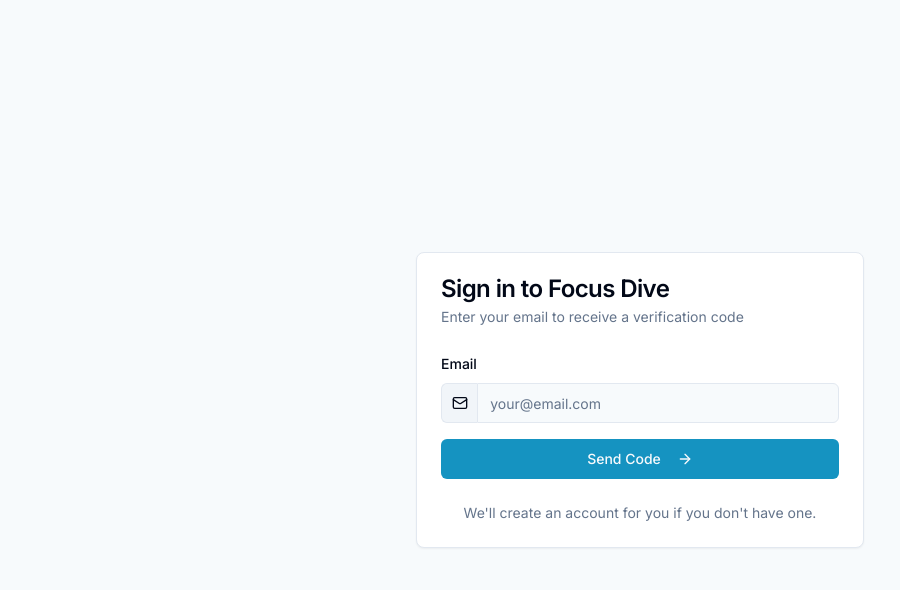
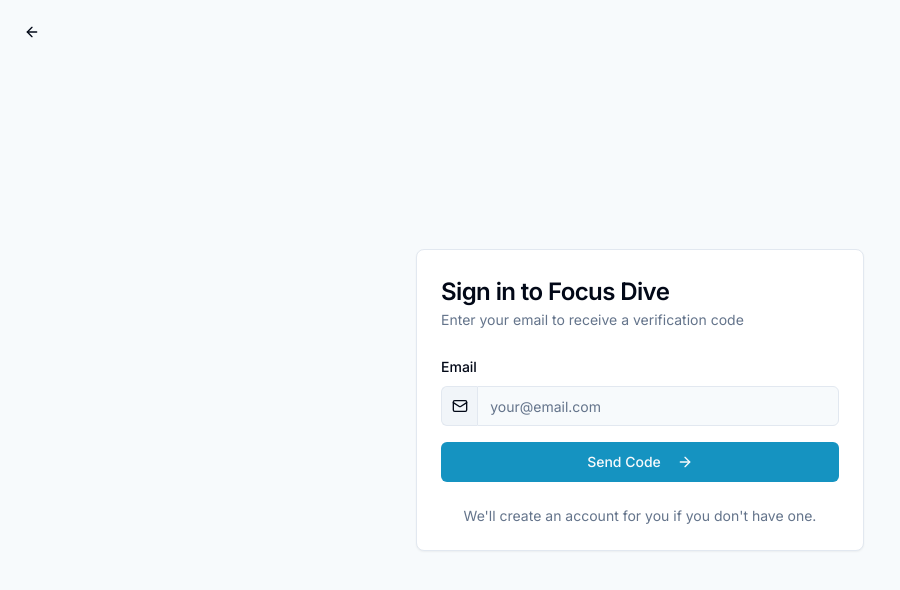
Before and after one commit to rafaelhdr/focus-dive-timer, a React (Vite) app: page /login in a window 1280 px wide. Shown: the top 590 px of the page, without its empty margins (0-900 px from the left). Built offline with nearby package versions, Linux system fonts and the light colour scheme; no server answers.

Commit message:
Add back to timer button in login
Adds a button to the login screen to navigate back to the timer page.

```diff
--- a/src/pages/Login.tsx
+++ b/src/pages/Login.tsx
@@ -1,13 +1,13 @@
 
 import React, { useState } from 'react';
-import { useNavigate } from 'react-router-dom';
+import { useNavigate, Link } from 'react-router-dom';
 import { useAuth } from '@/contexts/AuthContext';
 import { Button } from '@/components/ui/button';
 import { Input } from '@/components/ui/input';
 import { Card, CardContent, CardDescription, CardFooter, CardHeader, CardTitle } from '@/components/ui/card';
 import { Form, FormControl, FormField, FormItem, FormLabel, FormMessage } from '@/components/ui/form';
 import { InputOTP, InputOTPGroup, InputOTPSlot } from '@/components/ui/input-otp';
-import { Mail, ArrowRight, Loader2 } from 'lucide-react';
+import { Mail, ArrowRight, Loader2, ArrowLeft } from 'lucide-react';
 import { z } from 'zod';
 import { zodResolver } from '@hookform/resolvers/zod';
 import { useForm } from 'react-hook-form';
@@ -64,6 +64,12 @@ const Login = () => {
     <div className="flex min-h-screen items-center justify-center px-4 py-12">
       <Card className="w-full max-w-md">
         <CardHeader>
+          <Link to="/" className="absolute left-4 top-4">
+            <Button variant="ghost" size="icon" className="h-8 w-8">
+              <ArrowLeft className="h-4 w-4" />
+              <span className="sr-only">Back to Timer</span>
+            </Button>
+          </Link>
           <CardTitle>Sign in to Focus Dive</CardTitle>
           <CardDescription>
             {currentStep === 'email'
```
